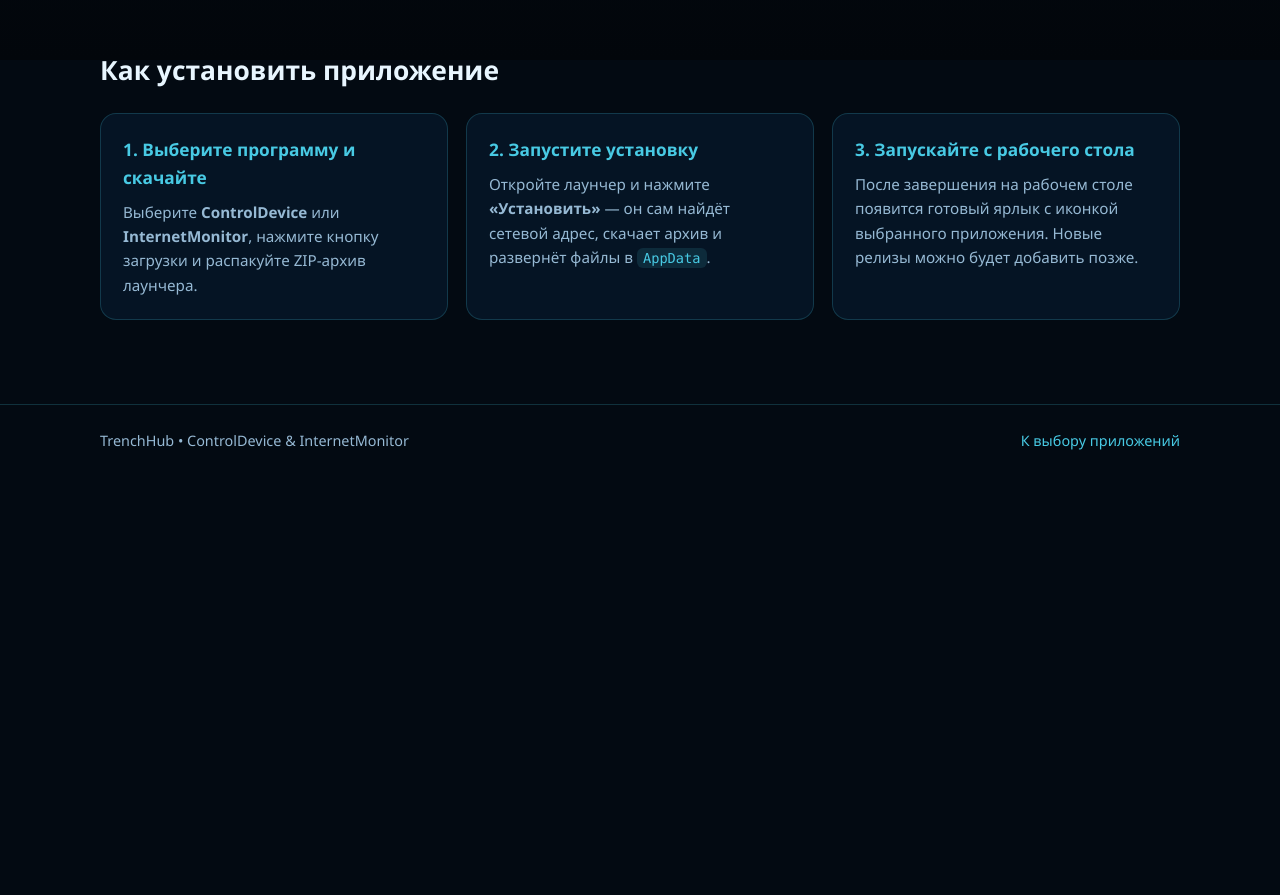
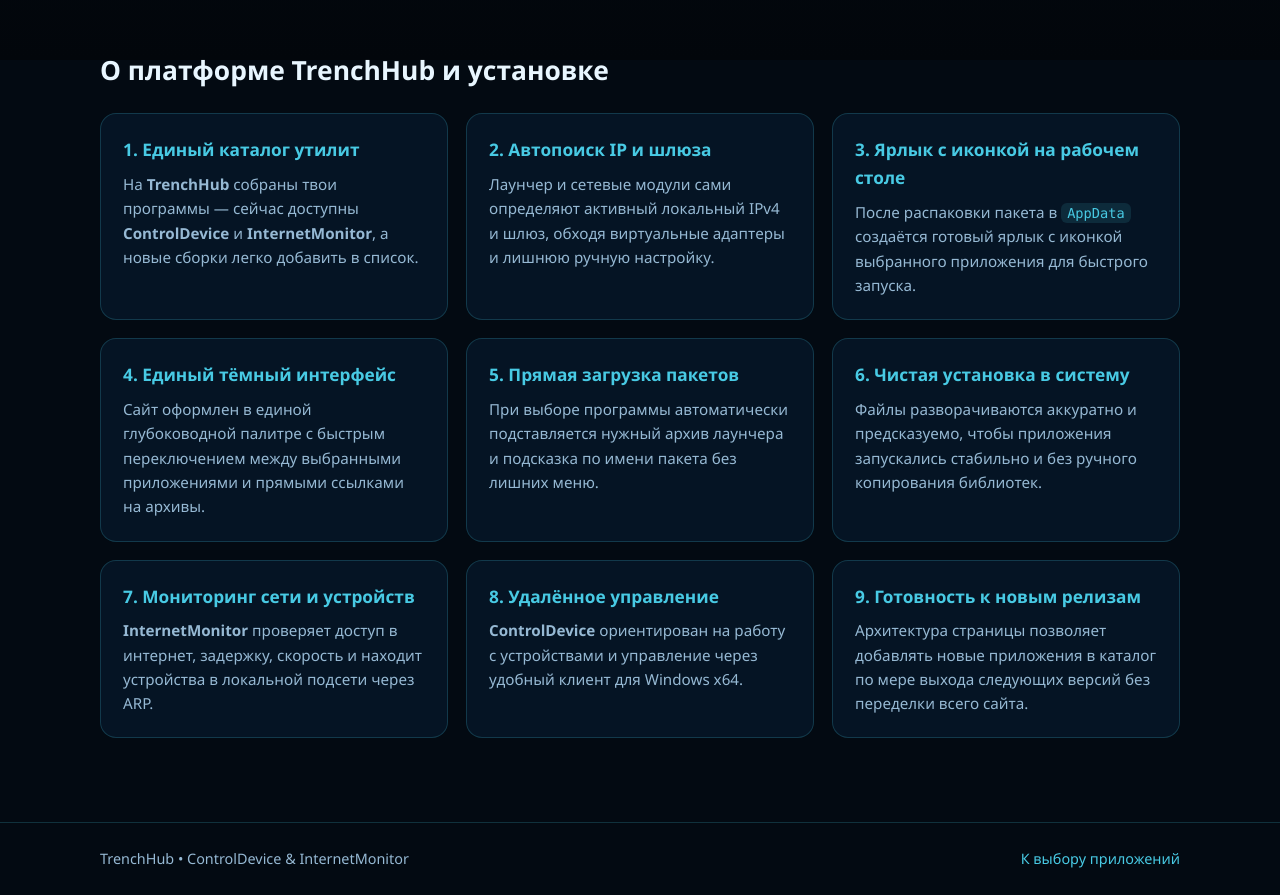
Before and after one commit to Khronos-web/Khronos-web-site, a plain HTML site: page index.html in a window 1280 px wide. Shown: the part 740-1635 px from the top of the page. Before the commit the page ends 1216 px from the top, so only its background shows below. Drawn offline with Linux system fonts and the light colour scheme.

Commit message:
Update index.html

```diff
--- a/index.html
+++ b/index.html
@@ -3,7 +3,7 @@
 <head>
   <meta charset="UTF-8" />
   <meta name="viewport" content="width=device-width, initial-scale=1.0" />
-  <title>TrenchHub</title>
+  <title>TrenchHub — Центр загрузок приложений</title>
   <link rel="stylesheet" href="style.css" />
 </head>
 <body>
@@ -99,27 +99,71 @@
 
     <section id="how-it-works" class="section">
       <div class="container">
-        <h2>Как установить приложение</h2>
+        <h2>О платформе TrenchHub и установке</h2>
         <div class="grid-3">
           <article class="card">
-            <h3>1. Выберите программу и скачайте</h3>
+            <h3>1. Единый каталог утилит</h3>
             <p>
-              Выберите <strong>ControlDevice</strong> или <strong>InternetMonitor</strong>,
-              нажмите кнопку загрузки и распакуйте ZIP-архив лаунчера.
+              На <strong>TrenchHub</strong> собраны твои программы — сейчас доступны
+              <strong>ControlDevice</strong> и <strong>InternetMonitor</strong>, а новые
+              сборки легко добавить в список.
             </p>
           </article>
           <article class="card">
-            <h3>2. Запустите установку</h3>
+            <h3>2. Автопоиск IP и шлюза</h3>
             <p>
-              Откройте лаунчер и нажмите <strong>«Установить»</strong> — он сам найдёт
-              сетевой адрес, скачает архив и развернёт файлы в <code>AppData</code>.
+              Лаунчер и сетевые модули сами определяют активный локальный IPv4 и
+              шлюз, обходя виртуальные адаптеры и лишнюю ручную настройку.
             </p>
           </article>
           <article class="card">
-            <h3>3. Запускайте с рабочего стола</h3>
+            <h3>3. Ярлык с иконкой на рабочем столе</h3>
             <p>
-              После завершения на рабочем столе появится готовый ярлык с иконкой
-              выбранного приложения. Новые релизы можно будет добавить позже.
+              После распаковки пакета в <code>AppData</code> создаётся готовый ярлык
+              с иконкой выбранного приложения для быстрого запуска.
+            </p>
+          </article>
+
+          <article class="card">
+            <h3>4. Единый тёмный интерфейс</h3>
+            <p>
+              Сайт оформлен в единой глубоководной палитре с быстрым переключением
+              между выбранными приложениями и прямыми ссылками на архивы.
+            </p>
+          </article>
+          <article class="card">
+            <h3>5. Прямая загрузка пакетов</h3>
+            <p>
+              При выборе программы автоматически подставляется нужный архив
+              лаунчера и подсказка по имени пакета без лишних меню.
+            </p>
+          </article>
+          <article class="card">
+            <h3>6. Чистая установка в систему</h3>
+            <p>
+              Файлы разворачиваются аккуратно и предсказуемо, чтобы приложения
+              запускались стабильно и без ручного копирования библиотек.
+            </p>
+          </article>
+          <article class="card">
+            <h3>7. Мониторинг сети и устройств</h3>
+            <p>
+              <strong>InternetMonitor</strong> проверяет доступ в интернет, задержку,
+              скорость и находит устройства в локальной подсети через ARP.
+            </p>
+          </article>
+          <article class="card">
+            <h3>8. Удалённое управление</h3>
+            <p>
+              <strong>ControlDevice</strong> ориентирован на работу с устройствами и
+              управление через удобный клиент для Windows x64.
+            </p>
+          </article>
+          <article class="card">
+            <h3>9. Готовность к новым релизам</h3>
+            <p>
+              Архитектура страницы позволяет добавлять новые приложения в каталог
+              по мере выхода следующих версий без переделки всего сайта.
             </p>
           </article>
         </div>
```
